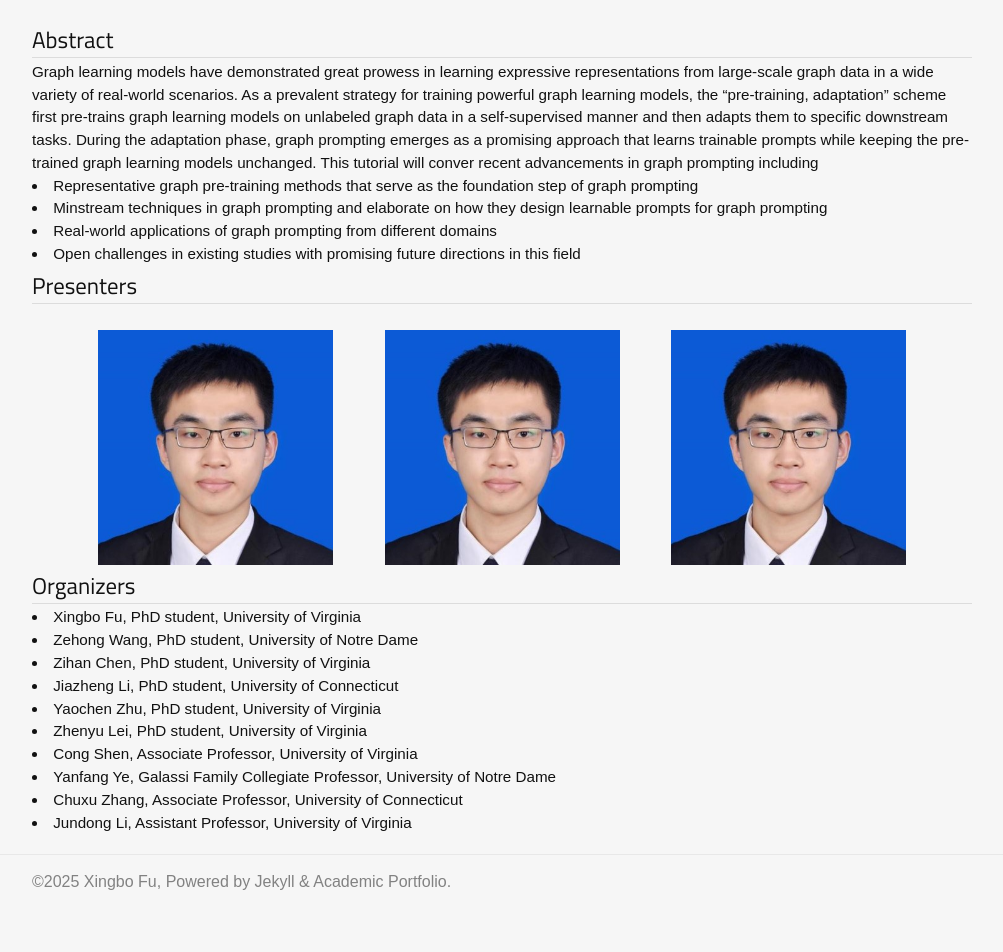
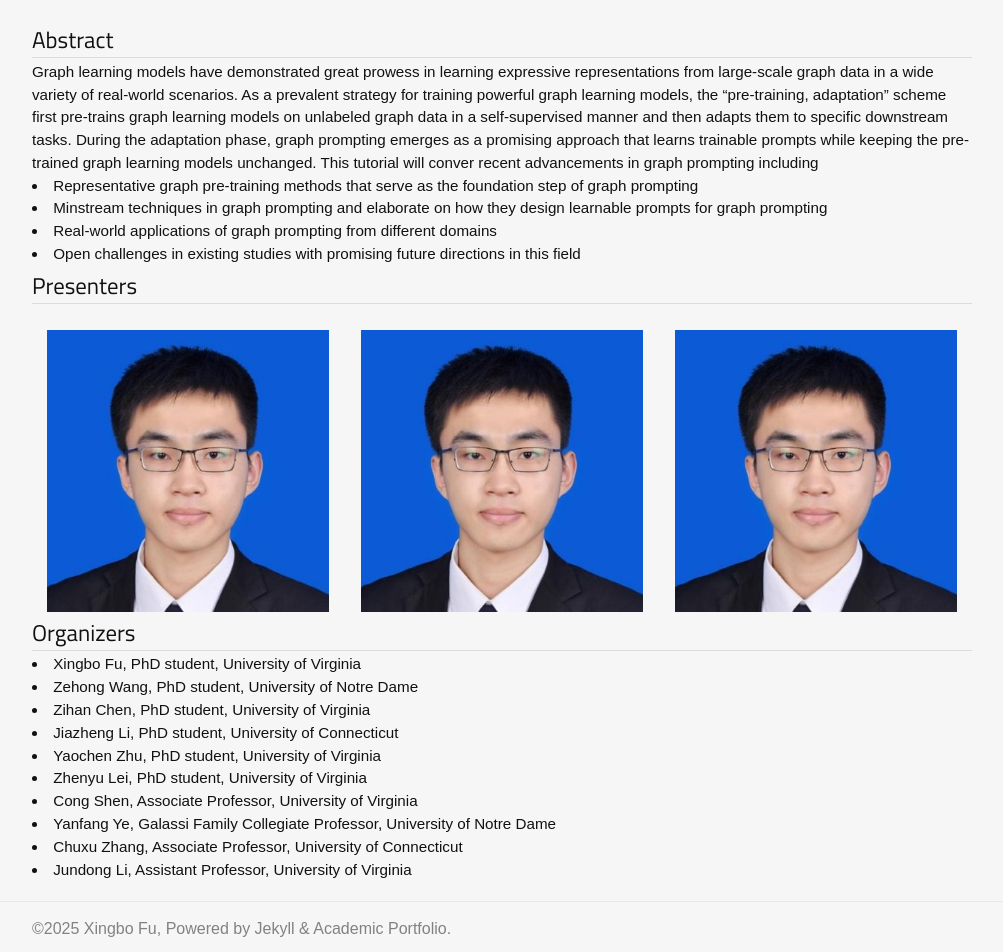
Before and after one commit to xbfu/xbfu.github.io, a Jekyll site: the page built from tutorials/graph-prompting.md, in a window 1280 px wide. Shown: the part 485-1437 px from the top of the page, without its empty margins (138-1141 px from the left). Built offline with Jekyll 4.4.1, drawn with Linux system fonts in a browser that asks for light colours; nearby versions of some CDN libraries; before the commit the page ends 1390 px from its top, so only the background shows below that; grey boxes are pictures that could not be loaded.

Commit message:
Update graph-prompting.md

```diff
--- a/tutorials/graph-prompting.md
+++ b/tutorials/graph-prompting.md
@@ -29,9 +29,9 @@
 <br>
 
 <p align="center">
-  <img src="../images/profile.jpg" alt="Image 1" style="width:25%; margin-right:5%;">
-  <img src="../images/profile.jpg" alt="Image 2" style="width:25%; margin-right:5%;">
-  <img src="../images/profile.jpg" alt="Image 2" style="width:25%;">
+  <img src="../images/profile.jpg" alt="Image 1" style="width:30%; margin-right:3%;">
+  <img src="../images/profile.jpg" alt="Image 2" style="width:30%; margin-right:3%;">
+  <img src="../images/profile.jpg" alt="Image 2" style="width:30%;">
 </p>
 
 ## Organizers
```
